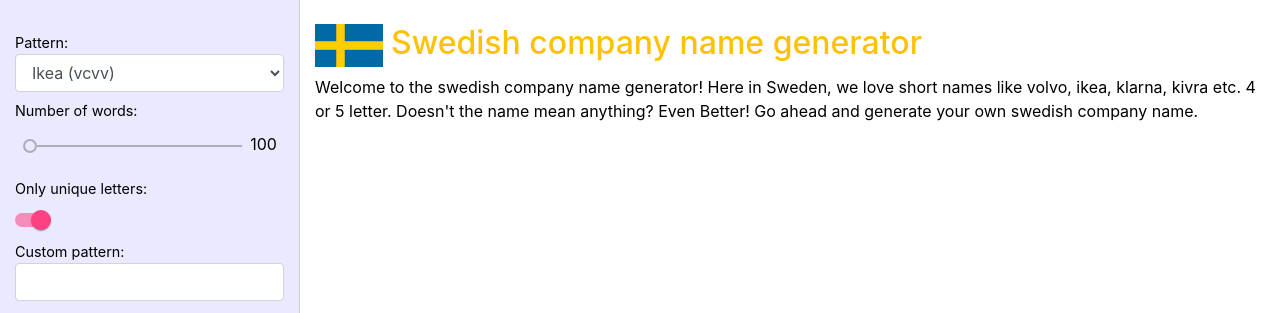
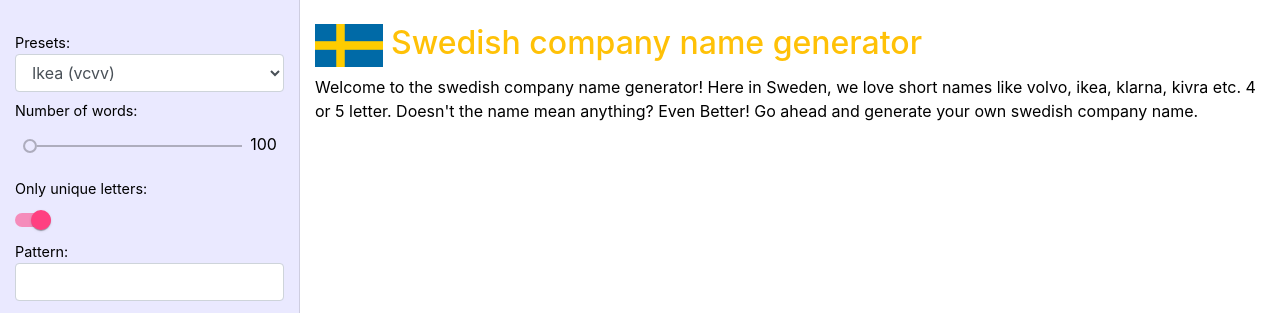
Before and after one commit to ledzappa/scng, an Angular app: page / in a window 1280 px wide. Shown: the top 313 px of the page. Built offline with nearby package versions, Linux system fonts and the light colour scheme.

Commit message:
text fix

```diff
--- a/src/app/app.component.html
+++ b/src/app/app.component.html
@@ -9,7 +9,7 @@
     <div class="container-fluid">
       <div class="row">
         <div class="col-sm-12">
-          <label>Pattern:</label>
+          <label>Presets:</label>
           <select
             class="form-control"
             [(ngModel)]="pIndex"
@@ -37,7 +37,7 @@
           <div>
             <mat-slide-toggle [(ngModel)]="noRepeat"></mat-slide-toggle>
           </div>
-          <label>Custom pattern:</label>
+          <label>Pattern:</label>
           <input type="text" class="form-control" [(ngModel)]="customPattern" />
           <hr />
           <button
```
